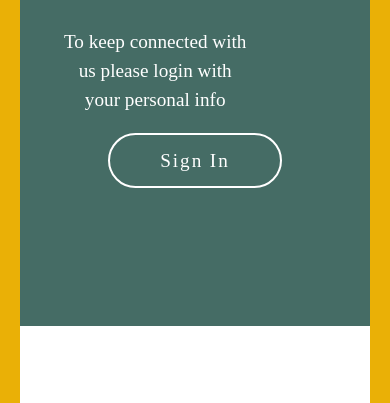
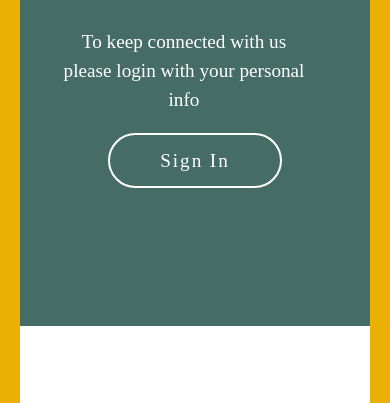
Before and after one commit to Basitec/regform, a plain HTML site: page index.html in a window 390 px wide. Shown: the part 339-742 px from the top of the page. Drawn offline with Linux system fonts and the light colour scheme.

Commit message:
Update style.css

```diff
--- a/style.css
+++ b/style.css
@@ -153,6 +153,7 @@ a.signup:hover{
         grid-template-columns: 1fr;
         margin: 0 auto;
         width: 100%;
+        padding: 20px;
     }
     div.signin{
         width: 100%;
@@ -177,7 +178,7 @@ a.signup:hover{
         margin: 3em auto 5em;
     }
     div.text p{
-        width: 12em;
+        width: 15em;
     }
     a.sign{
         padding: 10px 20px;
```
